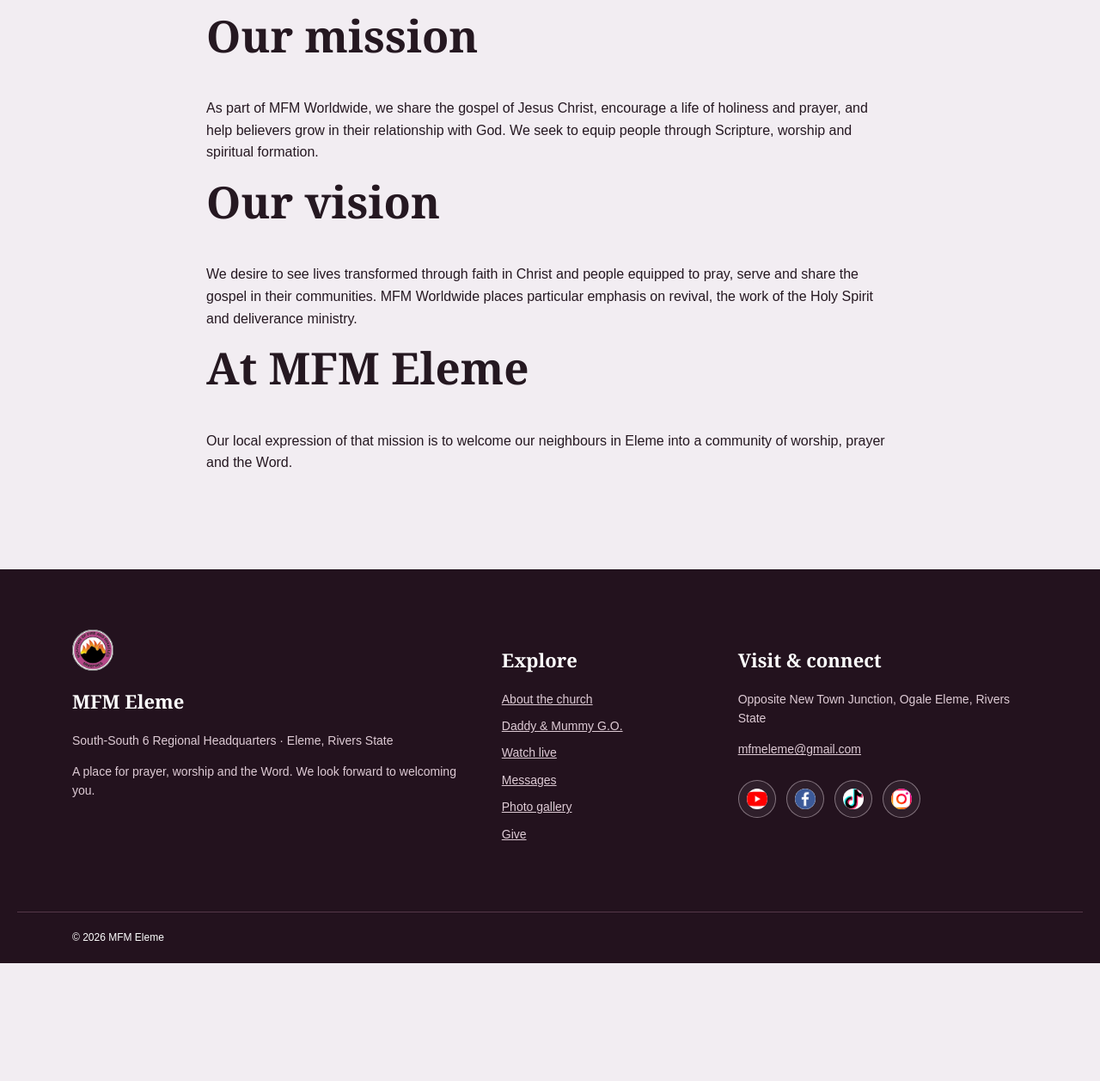
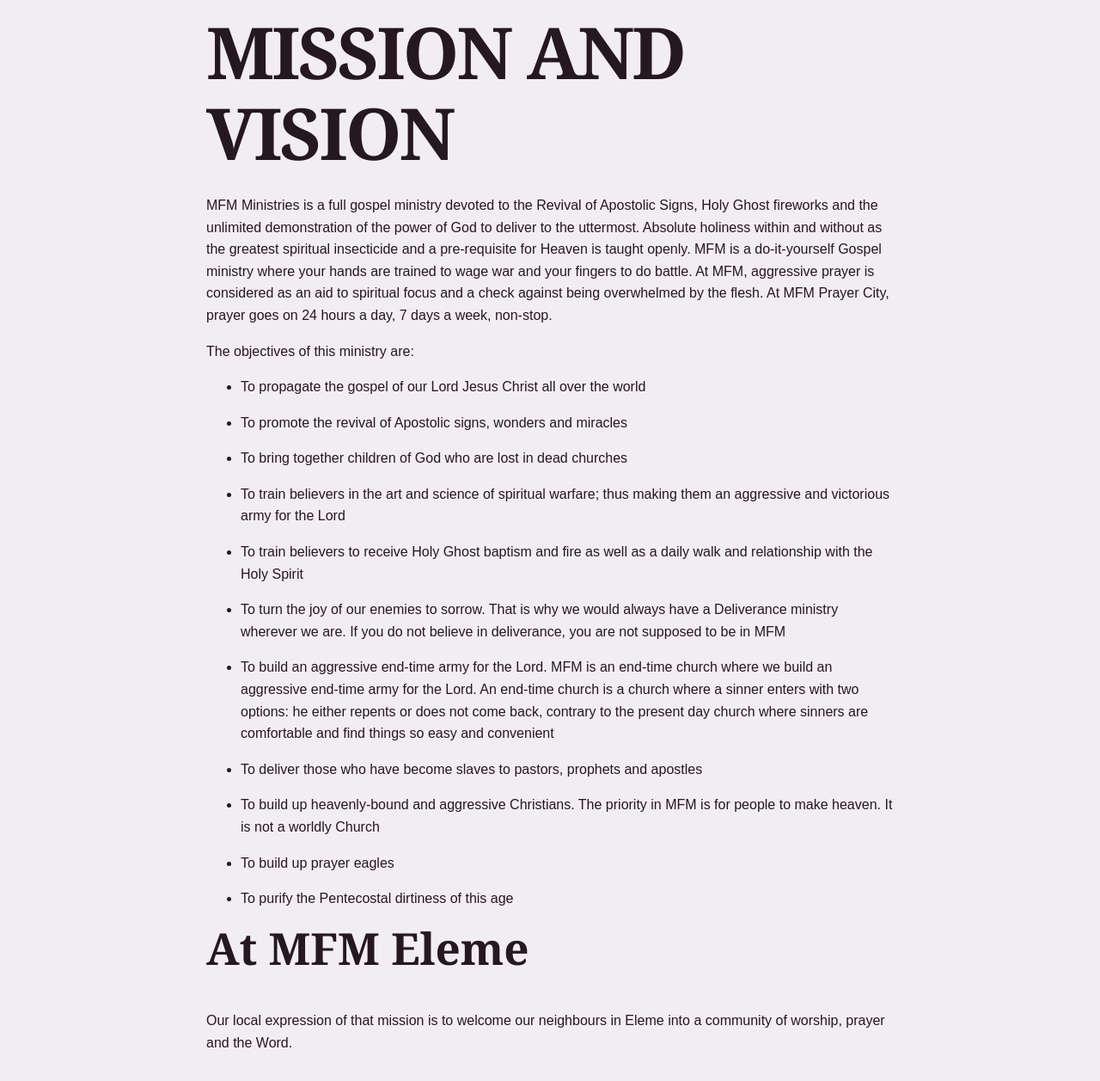
Before and after one commit to adebayooluwamayowa8-oss/mfm-eleme-website, an Eleventy site: page content/mission-and-vision.md in a window 1280 px wide. Shown: the part 405-1662 px from the top of the page at 86% size. Before the commit the page ends 1525 px from the top, so only its background shows below. Built offline with nearby package versions, Linux system fonts and the light colour scheme; Eleventy itself is replaced by a stand-in of ours; files that its build step writes are made by us from their sources.

Commit message:
Update content/mission-and-vision.md (via Pages CMS)

```diff
--- a/content/mission-and-vision.md
+++ b/content/mission-and-vision.md
@@ -1,15 +1,25 @@
 ---
+title: Mission & Vision
 layout: layouts/page.njk
-title: Mission & Vision
 permalink: /mission-and-vision/
 ---
-## Our mission
+# **MISSION AND VISION**
 
-As part of MFM Worldwide, we share the gospel of Jesus Christ, encourage a life of holiness and prayer, and help believers grow in their relationship with God. We seek to equip people through Scripture, worship and spiritual formation.
+MFM Ministries is a full gospel ministry devoted to the Revival of Apostolic Signs, Holy Ghost fireworks and the unlimited demonstration of the power of God to deliver to the uttermost. Absolute holiness within and without as the greatest spiritual insecticide and a pre-requisite for Heaven is taught openly. MFM is a do-it-yourself Gospel ministry where your hands are trained to wage war and your fingers to do battle. At MFM, aggressive prayer is considered as an aid to spiritual focus and a check against being overwhelmed by the flesh. At MFM Prayer City, prayer goes on 24 hours a day, 7 days a week, non-stop.
 
-## Our vision
+The objectives of this ministry are:
 
-We desire to see lives transformed through faith in Christ and people equipped to pray, serve and share the gospel in their communities. MFM Worldwide places particular emphasis on revival, the work of the Holy Spirit and deliverance ministry.
+- To propagate the gospel of our Lord Jesus Christ all over the world
+- To promote the revival of Apostolic signs, wonders and miracles
+- To bring together children of God who are lost in dead churches
+- To train believers in the art and science of spiritual warfare; thus making them an aggressive and victorious army for the Lord
+- To train believers to receive Holy Ghost baptism and fire as well as a daily walk and relationship with the Holy Spirit
+- To turn the joy of our enemies to sorrow. That is why we would always have a Deliverance ministry wherever we are. If you do not believe in deliverance, you are not supposed to be in MFM
+- To build an aggressive end-time army for the Lord. MFM is an end-time church where we build an aggressive end-time army for the Lord. An end-time church is a church where a sinner enters with two options: he either repents or does not come back, contrary to the present day church where sinners are comfortable and find things so easy and convenient
+- To deliver those who have become slaves to pastors, prophets and apostles
+- To build up heavenly-bound and aggressive Christians. The priority in MFM is for people to make heaven. It is not a worldly Church
+- To build up prayer eagles
+- To purify the Pentecostal dirtiness of this age
 
 ## At MFM Eleme
 
```
